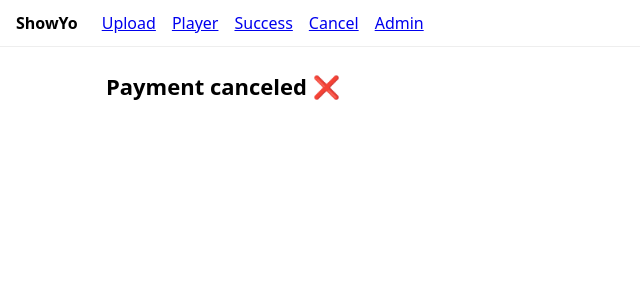
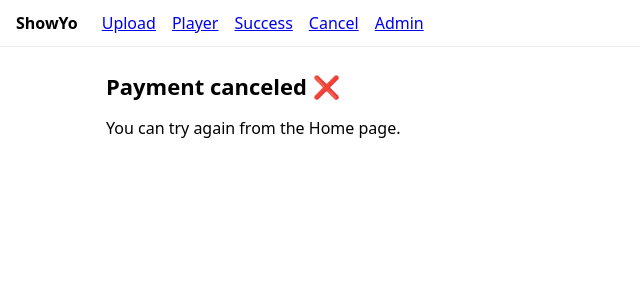
Before and after one commit to taunyxlpz/showyo.live, a Next.js app: page /cancel in a window 1280 px wide. Shown: the top 300 px of the page, without its empty margins (0-640 px from the left). Built offline with nearby package versions, Linux system fonts and the light colour scheme.

Commit message:
Update page.tsx

```diff
--- a/app/cancel/page.tsx
+++ b/app/cancel/page.tsx
@@ -5,7 +5,8 @@ export const fetchCache = 'force-no-store';
 export default function CancelPage() {
   return (
     <>
-      <h1 style={{ fontSize: 22, fontWeight: 700, margin: 0 }}>Payment canceled ❌</h1>
+      <h1>Payment canceled ❌</h1>
+      <p>You can try again from the Home page.</p>
     </>
   );
 }
```
